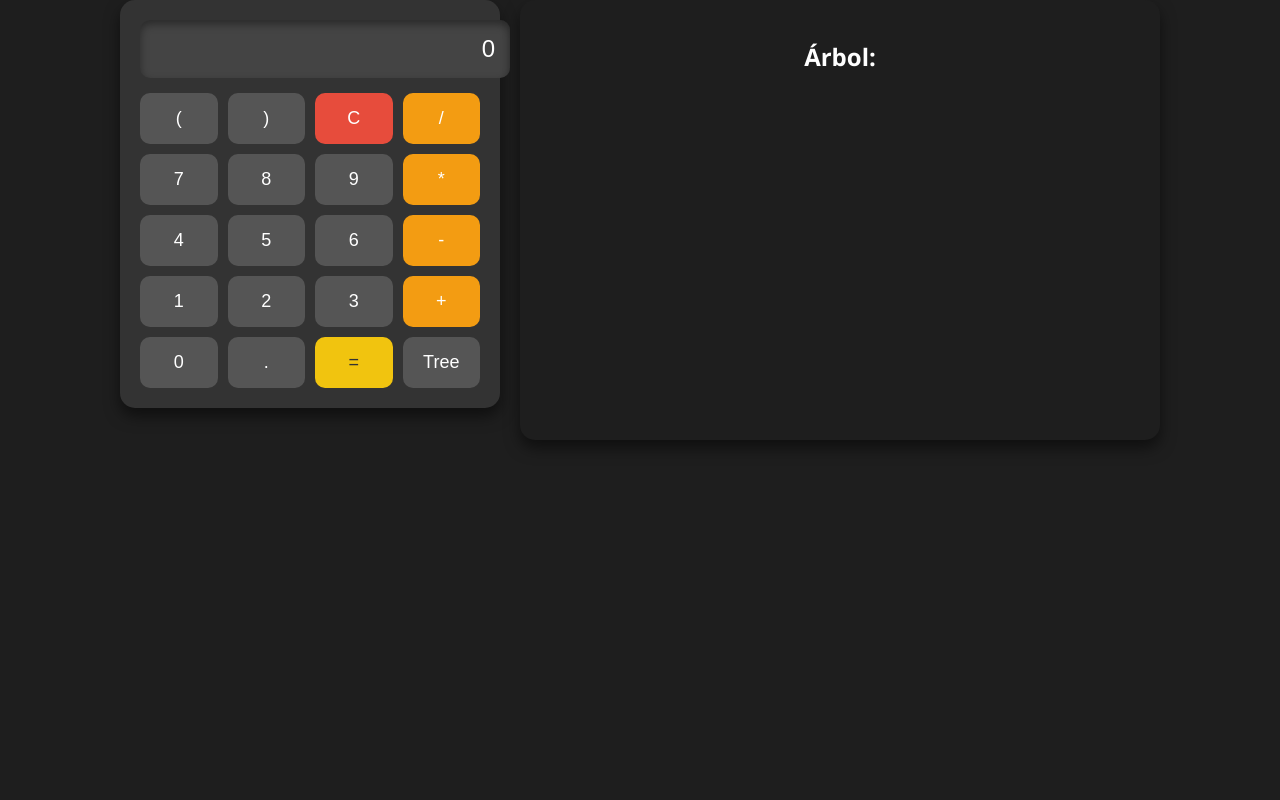
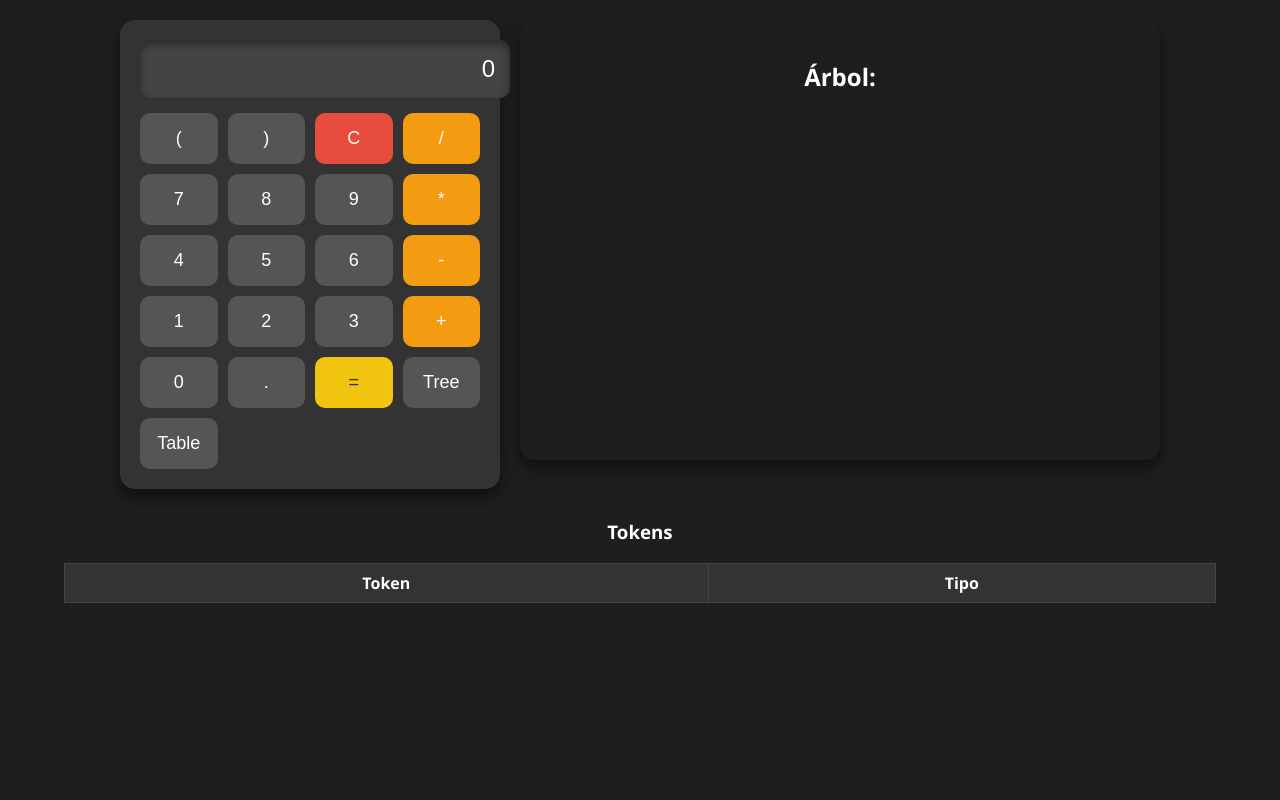
Before and after one commit to javier223222/Actividad-3.2, a Flask app: page / in a window 1280 px wide. Run offline with Flask 3, Linux system fonts and the light colour scheme; lists and menus that the app fills with data are empty.

Commit message:
add table

```diff
--- a/app.py
+++ b/app.py
@@ -1,11 +1,11 @@
-from flask import Flask,render_template, request, jsonify
+from flask import Flask, render_template, request, jsonify
 import ply.lex as lex
 import ply.yacc as yacc
 
 app = Flask(__name__)
 
 # Definición del lexer (análisis léxico)
-tokens = ('NUMBER', 'PLUS', 'MINUS', 'TIMES', 'DIVIDE', 'LPAREN', 'RPAREN')
+tokens = ('NUMBER', 'PLUS', 'MINUS', 'TIMES', 'DIVIDE', 'LPAREN', 'RPAREN', 'DOT')
 
 t_PLUS = r'\+'
 t_MINUS = r'-'
@@ -13,6 +13,7 @@ t_TIMES = r'\*'
 t_DIVIDE = r'/'
 t_LPAREN = r'\('
 t_RPAREN = r'\)'
+t_DOT = r'\.'
 
 t_ignore = ' \t'
 
@@ -22,7 +23,7 @@ def t_NUMBER(t):
     return t
 
 def t_error(t):
-    print("Caracter no reconocido: '%s'" % t.value[0])
+    print(f"Caracter no reconocido: '{t.value[0]}'")
     t.lexer.skip(1)
 
 lexer = lex.lex()
@@ -59,10 +60,13 @@ def p_error(p):
 
 parser = yacc.yacc()
 
+# Variables para almacenar tokens y memoria
+memory_store = 0
+tokens_list = []
+
 @app.route('/')
 def calculadora():
     return render_template('index.html')
-
 
 @app.route('/analizar', methods=['POST'])
 def analizar_expresion():
@@ -75,10 +79,41 @@ def analizar_expresion():
 
         resultado = parser.parse(input_expr)
 
-        return jsonify({"arbol": resultado})
+        return jsonify({
+            "arbol": resultado,
+        })
     except Exception as e:
         return jsonify({"error": str(e)}), 500
 
+@app.route("/table", methods=["POST"])
+def generateTable():
+    try:
+        data = request.get_json()
+        input_expr = data.get("input")
+        if not input_expr:
+            return jsonify({"error": "No se recibió ninguna expresión"}), 400
+
+        global tokens_list
+        tokens_list = []
+        lexer.input(input_expr)
+        for tok in lexer:
+            tokens_list.append({"token": tok.value, "type": tok.type})
+
+        total_numeros = sum(1 for token in tokens_list if token['type'] == 'NUMBER')
+        total_puntos = sum(1 for token in tokens_list if token['type'] == 'DOT')
+        total_operadores = len(tokens_list) - total_numeros - total_puntos
+
+
+        return jsonify({
+            "tokens": tokens_list,
+            "totales": {
+                "numeros": total_numeros,
+                "puntos": total_puntos,
+                "operadores": total_operadores
+            }
+        })
+    except Exception as e:
+        return jsonify({"error": str(e)}), 500
 
 if __name__ == '__main__':
     app.run(debug=True)
--- a/templates/index.html
+++ b/templates/index.html
@@ -7,20 +7,25 @@
     <style>
         body {
             display: flex;
-            justify-content: center;
-            align-items: flex-start;
+            flex-direction: column;
+            align-items: center;
             height: 100vh;
             margin: 0;
             background-color: #1e1e1e;
             font-family: 'Segoe UI', Tahoma, Geneva, Verdana, sans-serif;
             color: white;
         }
+        .container {
+            display: flex;
+            justify-content: center;
+            gap: 20px;
+            margin-top: 20px;
+        }
         .calculadora-container {
             background-color: #333;
             padding: 20px;
             border-radius: 15px;
             box-shadow: 0 8px 15px rgba(0, 0, 0, 0.5);
-            margin-right: 20px;
         }
         #pantalla {
             width: 100%;
@@ -111,9 +116,37 @@
             stroke: white;
             stroke-width: 2;
         }
+        .token-list {
+            background-color: #1e1e1e;
+            border-radius: 10px;
+            padding: 10px;
+            margin-top: 20px;
+            width: 90%;
+        }
+        .token-list h3 {
+            margin-top: 0;
+            text-align: center;
+        }
+        table {
+            width: 100%;
+            border-collapse: collapse;
+            margin-top: 10px;
+        }
+        table th, table td {
+            border: 1px solid #444;
+            padding: 8px;
+            text-align: center;
+        }
+        table th {
+            background-color: #333;
+        }
+        table td {
+            background-color: #222;
+        }
     </style>
 </head>
 <body>
+    <div class="container">
         <div class="calculadora-container">
             <input type="text" id="pantalla" disabled value="0">
             <div class="calculadora">
@@ -141,22 +174,40 @@
                 <button class="boton" onclick="agregarCaracter('.')">.</button>
                 <button class="boton boton-igual" onclick="calcularResultado()">=</button>
                 <button class="boton" onclick="analizarExpresion()">Tree</button>
+                <button class="boton" onclick="generateTable()">Table</button>
             </div>
         </div>
-
         <div class="visualizador-arbol" id="arbol-container">
             <h2>Árbol:</h2>
             <svg id="svg-lineas"></svg>
             <div id="nodos"></div>
         </div>
+    </div>
+
+    <div class="token-list">
+        <h3>Tokens</h3>
+        <table id="tokenTable">
+            <thead>
+                <tr>
+                    <th>Token</th>
+                    <th>Tipo</th>
+                </tr>
+            </thead>
+            <tbody></tbody>
+        </table>
+        <p id="tokenSummary"></p>
+    </div>
 
     <script>
+        let caracteres = ""
         function agregarCaracter(caracter) {
             const pantalla = document.getElementById('pantalla');
             if (pantalla.value === '0') {
                 pantalla.value = caracter;
+                caracteres += caracter;
             } else {
                 pantalla.value += caracter;
+                caracteres += caracter;
             }
         }
 
@@ -168,9 +219,90 @@
             const pantalla = document.getElementById('pantalla');
             try {
                 pantalla.value = eval(pantalla.value);
+                console.log(caracteres);
             } catch {
                 pantalla.value = 'Error';
             }
+        }
+
+        async function generateTable() {
+
+            try{
+                eval(caracteres)
+                const response = await fetch("/table", {
+                method: "POST",
+                headers: {
+                    'Content-Type': 'application/json'
+                },
+                body: JSON.stringify({ input: caracteres })
+            });
+
+            const data = await response.json();
+            console.log(data);
+            const tokenTable = document.getElementById('tokenTable').querySelector('tbody');
+            tokenTable.innerHTML = '';
+            let row;
+            data.tokens.forEach(token => {
+                let typeData=token.type
+                switch (typeData) {
+                    case "NUMBER":
+                        let number=token.token
+                        if(number>0){
+                             row = `<tr><td>${token.token}</td><td>Numero entero </td></tr>`;
+                            tokenTable.insertAdjacentHTML('beforeend', row);
+                        }else{
+                             row = `<tr><td>${token.token}</td><td>Numero negativo</td></tr>`;
+                            tokenTable.insertAdjacentHTML('beforeend', row);
+
+                        }
+
+
+                        break;
+                    case "MINUS":
+                         row = `<tr><td>${token.token}</td><td>Operador resta</td></tr>`;
+                        tokenTable.insertAdjacentHTML('beforeend', row);
+
+                        break
+                    case "PLUS":
+                            row = `<tr><td>${token.token}</td><td>Operador Suma</td></tr>`;
+                            tokenTable.insertAdjacentHTML('beforeend', row);
+
+                        break
+                    case "TIMES":
+                         row = `<tr><td>${token.token}</td><td>Operador Multiplicacion</td></tr>`;
+                         tokenTable.insertAdjacentHTML('beforeend', row);
+                         break
+                    case "DIVIDE":
+                         row = `<tr><td>${token.token}</td><td>Operador Division</td></tr>`;
+                         tokenTable.insertAdjacentHTML('beforeend', row);
+                         break
+                    case "LPAREN":
+                        row = `<tr><td>${token.token}</td><td>Perentesis de apertura</td></tr>`;
+                        tokenTable.insertAdjacentHTML('beforeend', row);
+                        break
+                    case "RPAREN":
+                        row = `<tr><td>${token.token}</td><td>Perentesis de cierre</td></tr>`;
+                        tokenTable.insertAdjacentHTML('beforeend', row);
+                        break
+
+
+
+
+
+                    default:
+                        break;
+                }
+
+
+            });
+
+            }catch(e){
+               alert("Error la operacion esta mal")
+              return
+
+
+            }
+
         }
 
         async function analizarExpresion() {
@@ -189,29 +321,24 @@
             svgContainer.innerHTML = '';
             console.log(data);
 
-            if (data.arbol==null) {
+            if (data.arbol == null) {
                 arbolContainer.innerHTML = `<p>error</p>`;
                 return;
             }
 
-
-            // Start drawing the tree and add lines connecting the nodes
             drawTree(data.arbol, arbolContainer);
 
             function drawTree(node, container, parentElement = null) {
                 if (!node) return;
 
-                // Create the node element
                 const nodeElement = document.createElement('div');
                 nodeElement.className = 'nodo';
                 nodeElement.textContent = node[1];
                 container.appendChild(nodeElement);
 
-                // If there's a parent element, draw a line connecting to this node
                 if (parentElement) {
                     requestAnimationFrame(() => {
                         const svgContainer = document.getElementById('svg-lineas');
-
                         const svgRect = svgContainer.getBoundingClientRect();
                         const parentRect = parentElement.getBoundingClientRect();
                         const nodeRect = nodeElement.getBoundingClientRect();
@@ -221,7 +348,6 @@
                         const x2 = nodeRect.left + nodeRect.width / 2 - svgRect.left;
                         const y2 = nodeRect.top + nodeRect.height / 2 - svgRect.top;
 
-                        // Create a line element
                         const line = document.createElementNS('http://www.w3.org/2000/svg', 'line');
                         line.setAttribute('x1', x1);
                         line.setAttribute('y1', y1);
@@ -233,64 +359,17 @@
                     });
                 }
 
-                // Container for child nodes
                 const childrenContainer = document.createElement('div');
                 childrenContainer.style.display = 'flex';
                 childrenContainer.style.justifyContent = 'space-between';
                 childrenContainer.style.marginTop = '20px';
                 container.appendChild(childrenContainer);
 
-                // Recursively draw child nodes
                 if (node[0] === 'op') {
                     drawTree(node[2], childrenContainer, nodeElement);
                     drawTree(node[3], childrenContainer, nodeElement);
                 }
             }
-
-
-
-
-
-            // function crearNodoVisual(nodo, contenedor, parentPos = null) {
-            //     if (!nodo) return;
-            //     const nodoDiv = document.createElement('div');
-            //     nodoDiv.className = 'nodo';
-            //     nodoDiv.textContent = nodo[1];
-            //     contenedor.appendChild(nodoDiv);
-
-            //     setTimeout(() => {
-            //         if (parentPos) {
-            //             const rect = nodoDiv.getBoundingClientRect();
-            //             const childX = rect.left + rect.width / 2 + window.pageXOffset;
-            //             const childY = rect.top + window.pageYOffset;
-            //             const line = document.createElementNS('http://www.w3.org/2000/svg', 'line');
-            //             line.setAttribute('x1', parentPos.x);
-            //             line.setAttribute('y1', parentPos.y);
-            //             line.setAttribute('x2', childX);
-            //             line.setAttribute('y2', childY);
-            //             svgContainer.appendChild(line);
-            //         }
-            //     }, 0);
-
-            //     const currentPos = {
-            //         x: nodoDiv.getBoundingClientRect().left + nodoDiv.getBoundingClientRect().width / 2 + window.pageXOffset,
-            //         y: nodoDiv.getBoundingClientRect().bottom + window.pageYOffset
-            //     };
-
-            //     if (nodo[0] === 'op') {
-            //         const contenedorHijos = document.createElement('div');
-            //         contenedorHijos.style.display = 'flex';
-            //         contenedorHijos.style.justifyContent = 'space-between';
-            //         contenedorHijos.style.position = 'relative';
-            //         contenedorHijos.style.marginTop = '20px';
-            //         contenedor.appendChild(contenedorHijos);
-
-            //         crearNodoVisual(nodo[2], contenedorHijos, currentPos);
-            //         crearNodoVisual(nodo[3], contenedorHijos, currentPos);
-            //     }
-            // }
-
-            // crearNodoVisual(data.arbol, arbolContainer);
         }
     </script>
 </body>
```
Also changed, not shown: parsetab.py (+9 -9 lines), 1 other file. Lines whose indentation alone changed are shown as unchanged.
